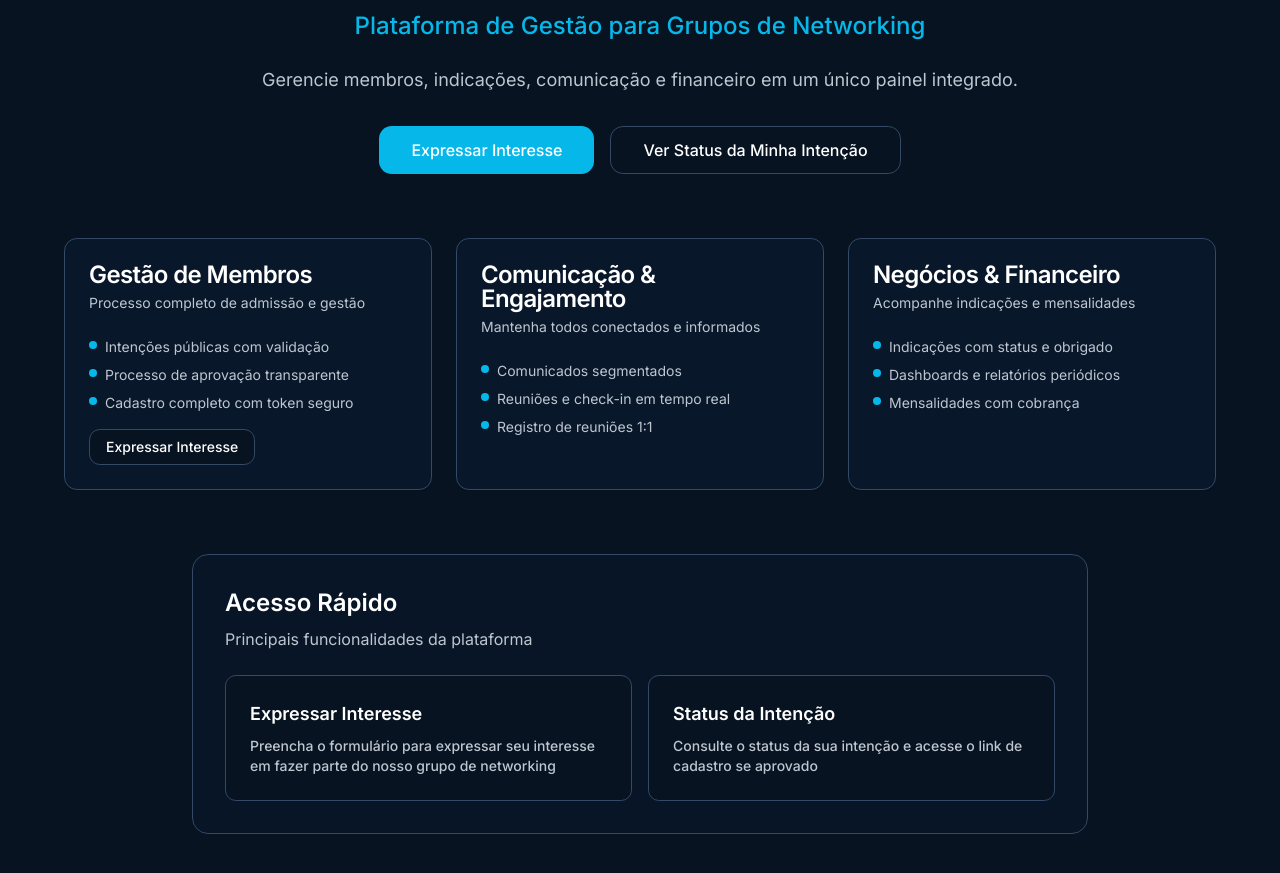
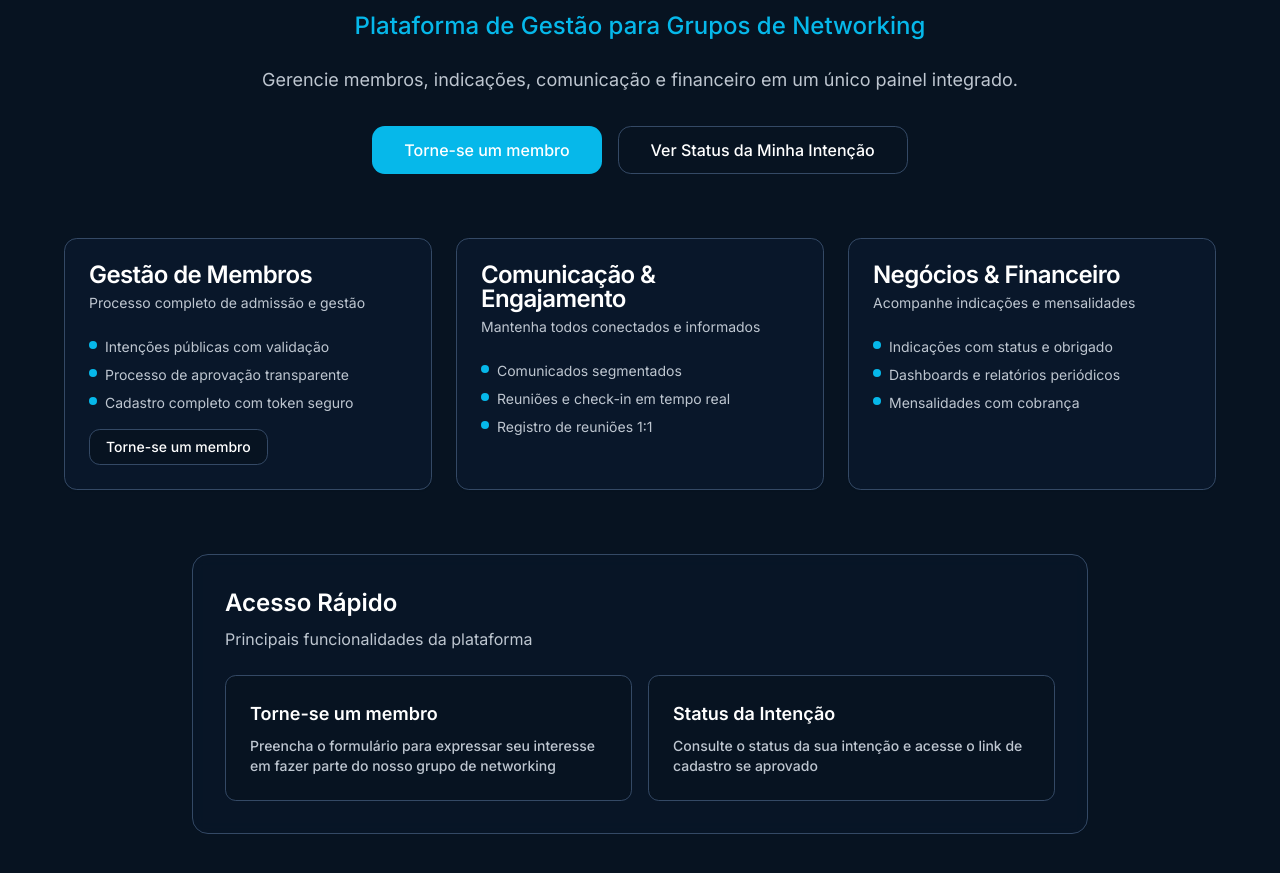
Before and after one commit to IcaroAguiar/AgSistemas-Teste, a Next.js app: page / in a window 1280 px wide. Shown: the part 409-1282 px from the top of the page. Built offline with nearby package versions, Linux system fonts and the light colour scheme.

Commit message:
refactor(ui): alterar título 'Expressar Interesse' para 'Torne-se um membro'
- Atualizar título principal na página de interesse
- Atualizar referências na landing page para manter consistência
- Melhorar clareza da chamada para ação

```diff
--- a/app/interesse/page.tsx
+++ b/app/interesse/page.tsx
@@ -18,7 +18,7 @@ export default function InteressePage() {
 				</div>
 				<div className="space-y-4 text-center">
 					<h1 className="text-4xl font-semibold leading-tight text-foreground sm:text-5xl">
-						Expressar Interesse
+						Torne-se um membro
 					</h1>
 					<p className="text-lg text-muted-foreground">
 						Preencha o formulário abaixo para expressar seu interesse em fazer
--- a/app/page.tsx
+++ b/app/page.tsx
@@ -40,7 +40,7 @@ export default function Page() {
 				</p>
 				<div className="mt-8 flex flex-wrap justify-center gap-4">
 					<Button size="lg" asChild>
-						<Link href="/interesse">Expressar Interesse</Link>
+						<Link href="/interesse">Torne-se um membro</Link>
 					</Button>
 					<Button size="lg" variant="outline" asChild>
 						<Link href="/status-intencao">Ver Status da Minha Intenção</Link>
@@ -74,7 +74,7 @@ export default function Page() {
 						</ul>
 						<div className="mt-4">
 							<Button variant="outline" size="sm" asChild>
-								<Link href="/interesse">Expressar Interesse</Link>
+								<Link href="/interesse">Torne-se um membro</Link>
 							</Button>
 						</div>
 					</CardContent>
@@ -151,7 +151,7 @@ export default function Page() {
 								className="w-full h-full flex flex-col items-start gap-2"
 							>
 								<span className="font-semibold text-lg">
-									Expressar Interesse
+									Torne-se um membro
 								</span>
 								<span className="text-sm text-muted-foreground">
 									Preencha o formulário para expressar seu interesse em fazer
```
